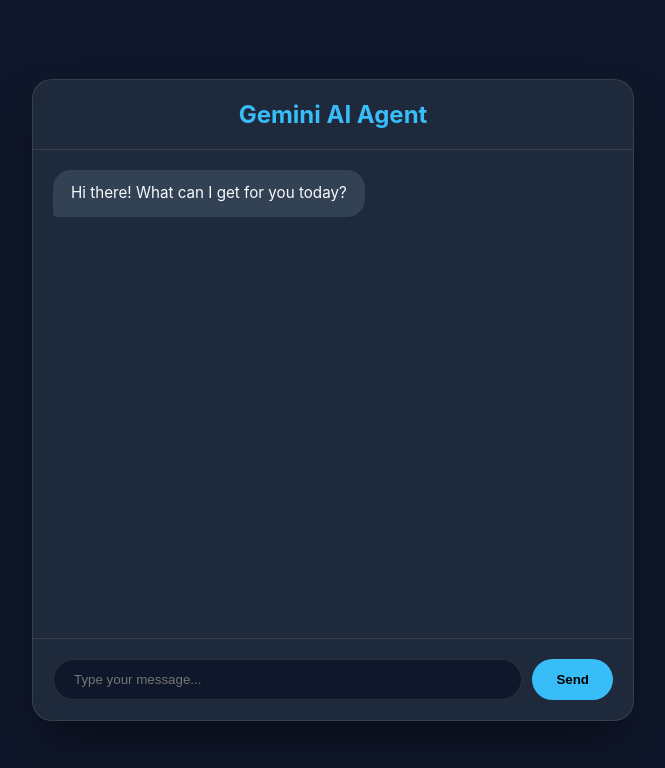
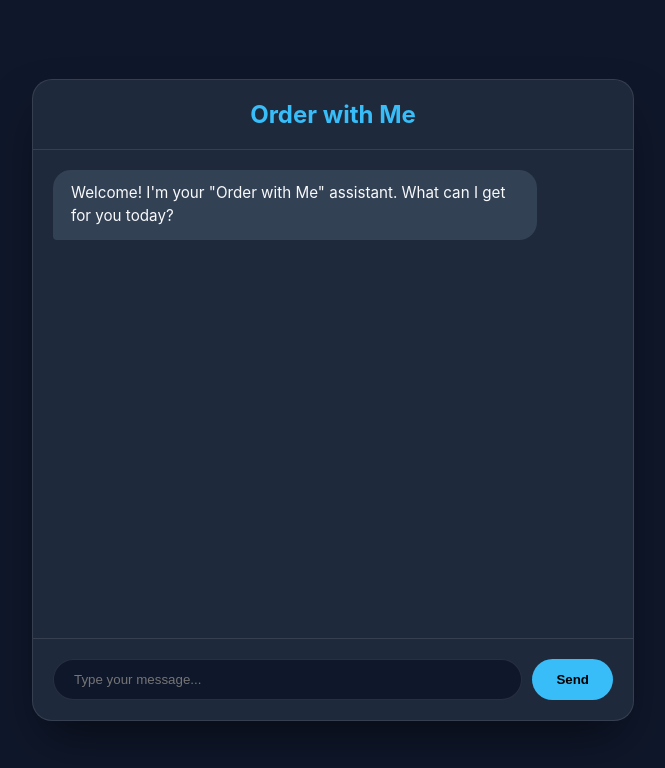
Before and after one commit to archana16ju/telecalling-aiagent, a website: page index.html in a window 1280 px wide. Shown: the whole page, without its empty margins (307-972 px from the left). Drawn offline with Linux system fonts and the light colour scheme.

Commit message:
feat: rename AI agent to 'Order with Me' and update UI branding

```diff
--- a/index.html
+++ b/index.html
@@ -3,7 +3,7 @@
 <head>
     <meta charset="UTF-8">
     <meta name="viewport" content="width=device-width, initial-scale=1.0">
-    <title>Gemini AI Agent | Standalone API</title>
+    <title>Order with Me | AI Assistant</title>
     <style>
         :root {
             --bg-color: #0f172a;
@@ -135,10 +135,10 @@
 <body>
     <div class="chat-container">
         <div class="chat-header">
-            <h1>Gemini AI Agent</h1>
+            <h1>Order with Me</h1>
         </div>
         <div class="messages" id="messages">
-            <div class="message ai-message">Hi there! What can I get for you today?</div>
+            <div class="message ai-message">Welcome! I'm your "Order with Me" assistant. What can I get for you today?</div>
         </div>
         <form class="input-area" id="chat-form">
             <input type="text" id="user-input" placeholder="Type your message..." autocomplete="off">
```
